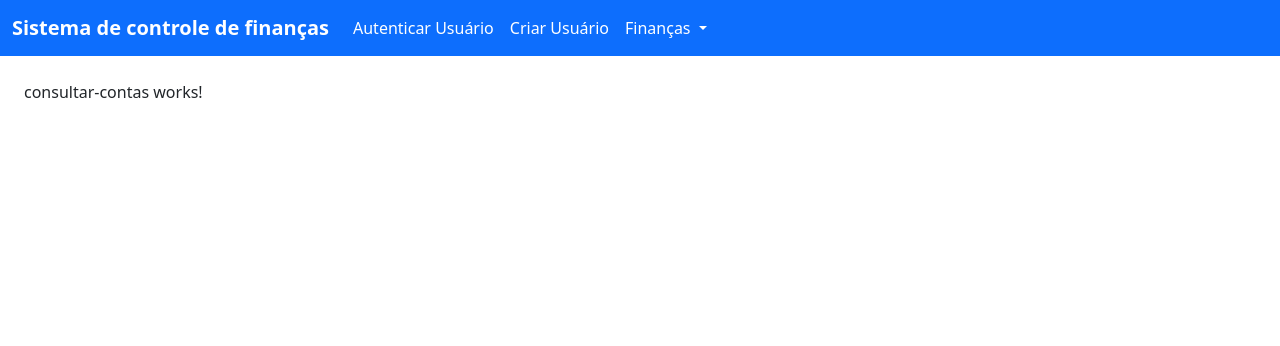
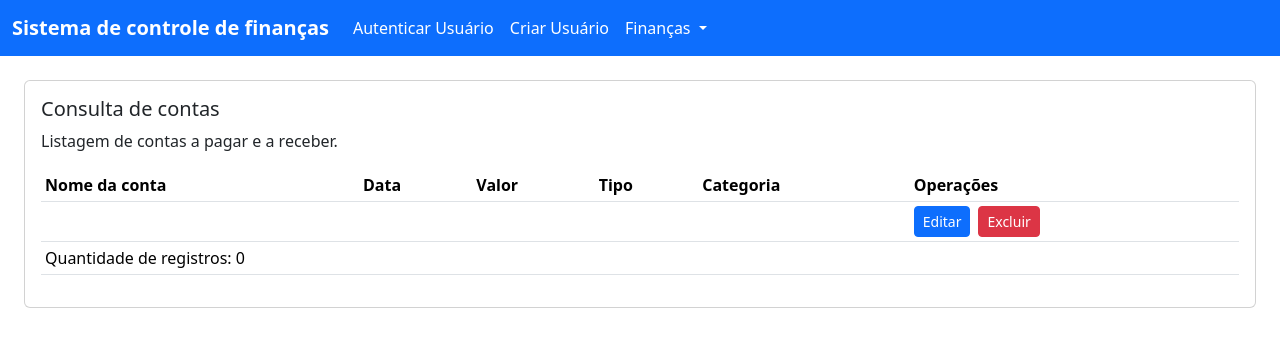
Before and after one commit to PabloHoties/webFinancas, an Angular app: page /pages/consultar-contas in a window 1280 px wide. Shown: the top 346 px of the page. Built offline with nearby package versions, Linux system fonts and the light colour scheme.

Commit message:
desenho da página html de consultar-contas

```diff
--- a/src/app/components/consultar-contas/consultar-contas.component.html
+++ b/src/app/components/consultar-contas/consultar-contas.component.html
@@ -1 +1,44 @@
-<p>consultar-contas works!</p>
+<div class="card mt-3">
+    <div class="card-body">
+
+
+       <div>
+            <h5>Consulta de contas</h5>
+            <p>Listagem de contas a pagar e a receber.</p>
+       </div>
+
+
+       <div class="table-responsive">
+            <table class="table table-sm">
+                <thead>
+                    <tr>
+                        <th>Nome da conta</th>
+                        <th>Data</th>
+                        <th>Valor</th>
+                        <th>Tipo</th>
+                        <th>Categoria</th>
+                        <th>Operações</th>
+                    </tr>
+                </thead>
+                <tbody>
+                    <tr>
+                        <td></td>
+                        <td></td>
+                        <td></td>
+                        <td></td>
+                        <td></td>
+                        <td>
+                            <button class="btn btn-sm btn-primary me-2">Editar</button>
+                            <button class="btn btn-sm btn-danger">Excluir</button>
+                        </td>
+                    </tr>
+                </tbody>
+                <tfoot>
+                    <tr>
+                        <td colspan="6">Quantidade de registros: 0</td>
+                    </tr>
+                </tfoot>
+            </table>
+        </div>
+    </div>
+</div>
```
